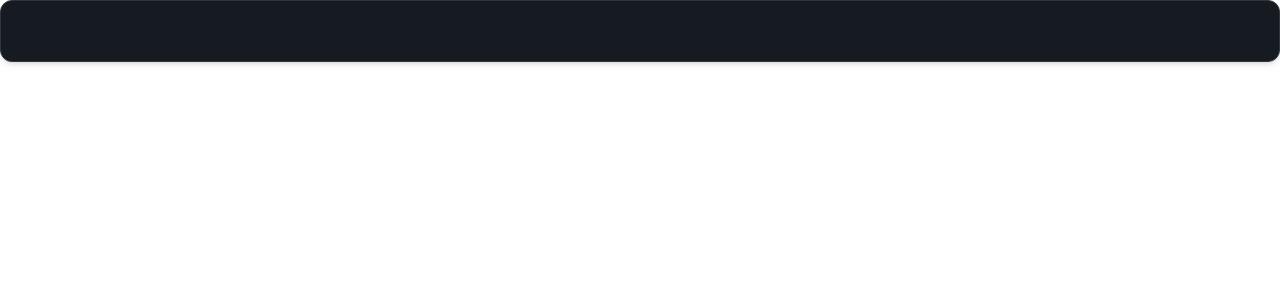
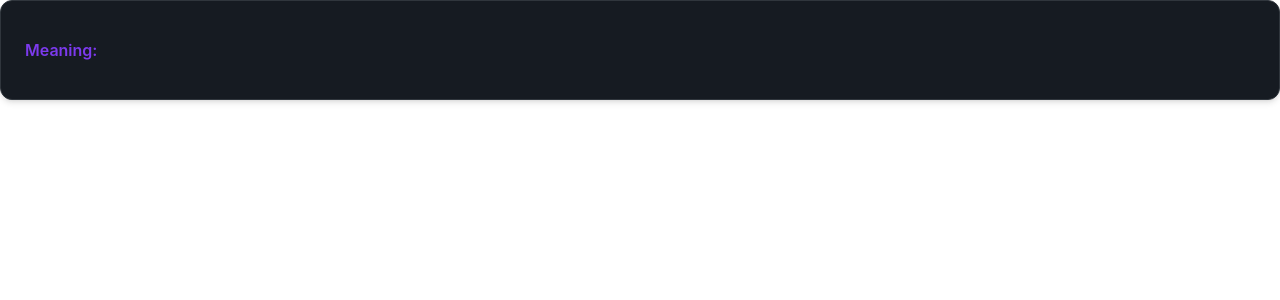
Before and after one commit to RahulHeer150/Word-Project, a React (Vite) app: page / in a window 1280 px wide. Shown: the top 300 px of the page. Built offline with nearby package versions, Linux system fonts and the light colour scheme.

Commit message:
new code chnages

```diff
--- a/src/components/Card.jsx
+++ b/src/components/Card.jsx
@@ -9,8 +9,14 @@ const Card = ({word, meaning, sentance}) => {
 
       <p className='text-[#E6EDF3] mb-3 leading-relaxed'>
         <span className='text-[#7C3AED] font-semibold'>
+          Meaning:
+        </span>
+        {" "}
+        {meaning}
 
-        </span>
+      </p>
+
+      <p className=''>
 
       </p>
 
```
